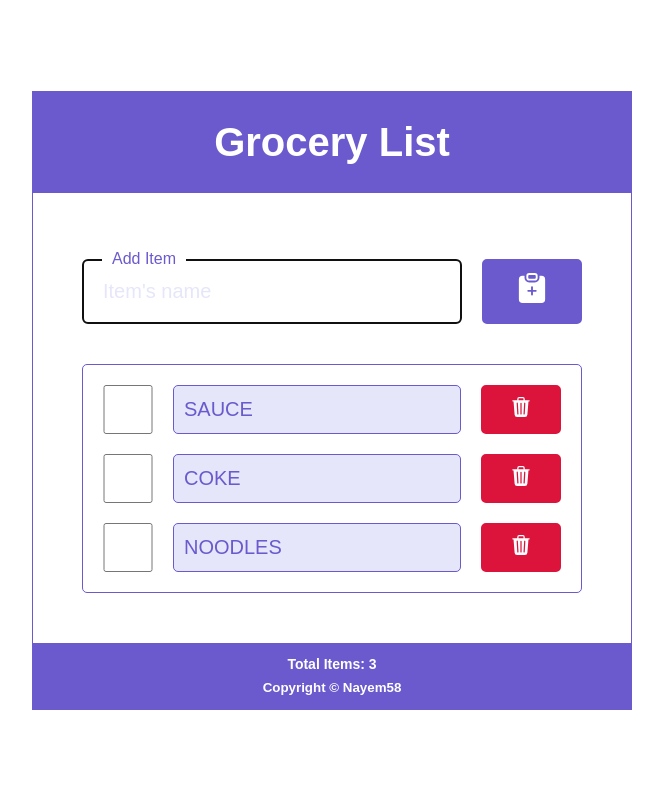
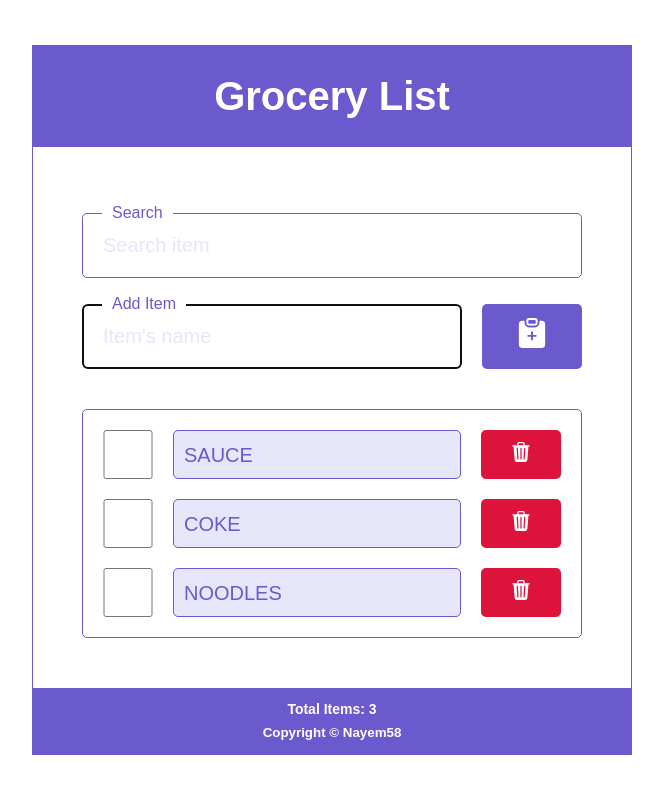
Before and after one commit to Nayem58/groceries-list, a React (Vite) app: page / in a window 1280 px wide. Shown: the top 794 px of the page, without its empty margins (308-971 px from the left). Built offline with nearby package versions, Linux system fonts and the light colour scheme.

Commit message:
form's classname is updated, wrapper's css is fixed, css is reorganized

```diff
--- a/src/App.jsx
+++ b/src/App.jsx
@@ -3,6 +3,7 @@ import Header from "./layouts/Header";
 import Block from "./layouts/Block";
 import List from "./components/List";
 import Form from "./components/Form";
+import Search from "./components/Search";
 import Footer from "./layouts/Footer";
 
 // useState
@@ -74,8 +75,8 @@ function App() {
       <Header headerTxt="Grocery List" />
       <main>
         <Block>
+          <Search />
           <Form
-            className="mb-20px"
             newInput={newInput}
             setNewInput={setNewInput}
             handleSetNewInput={handleSetNewInput}
--- a/src/components/Form.jsx
+++ b/src/components/Form.jsx
@@ -1,8 +1,8 @@
 import { BsFillClipboardPlusFill } from "react-icons/bs";
 
-function Form({ className, newInput, setNewInput, handleSetNewInput }) {
+function Form({ newInput, setNewInput, handleSetNewInput }) {
   return (
-    <form className={`add-item-form ${className}`} onSubmit={handleSetNewInput}>
+    <form className="form" onSubmit={handleSetNewInput}>
       <div className="wrapper">
         <div className="input-group">
           <label htmlFor="add-item" className="label">
--- /dev/null
+++ b/src/components/Search.jsx
@@ -0,0 +1,22 @@
+import React from "react";
+
+function Search() {
+  return (
+    <form className="form">
+      <div className="input-group">
+        <label htmlFor="search" className="label">
+          Search
+        </label>
+        <input
+          className="input"
+          type="text"
+          name="search"
+          id="search"
+          placeholder="Search item"
+        />
+      </div>
+    </form>
+  );
+}
+
+export default Search;
--- a/src/index.css
+++ b/src/index.css
@@ -213,7 +213,7 @@ input[type="checkbox"] {
   margin-right: 20px;
 }
 
-.add-item-form {
+.form {
   width: 100%;
   max-width: 500px;
   margin-left: auto;
@@ -224,6 +224,7 @@ input[type="checkbox"] {
     grid-template-columns: auto 100px;
     grid-gap: 20px;
     align-items: end;
+  }
 
   .input-group {
     position: relative;
@@ -259,10 +260,13 @@ input[type="checkbox"] {
     font-size: 3rem;
   }
 }
+
+.form + .form {
+  margin-top: 10px;
 }
 
-.add-item-form + .groceries-list,
-.add-item-form + .msg {
+.form + .groceries-list,
+.form + .msg {
   margin-top: 40px;
 }
 
```
Lines whose indentation alone changed are shown as unchanged.
